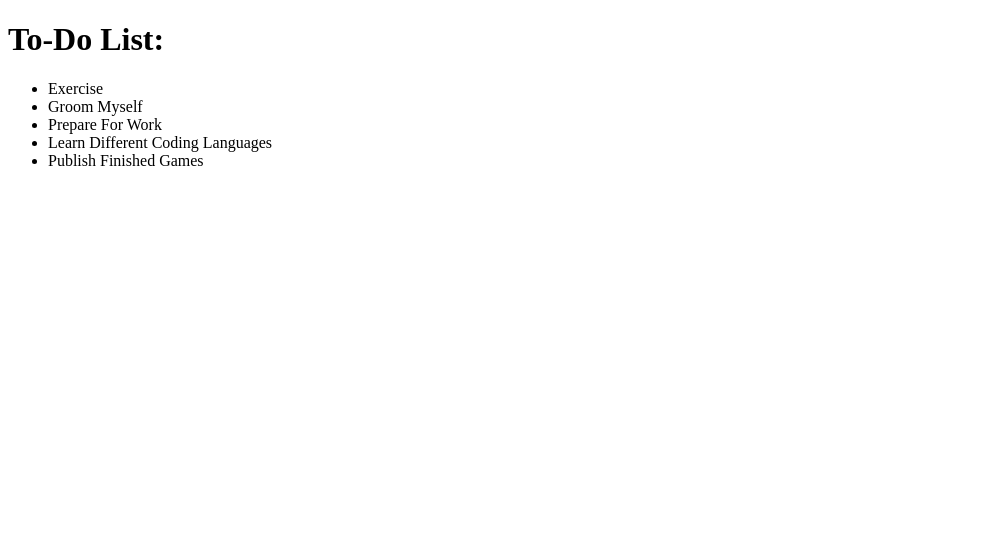
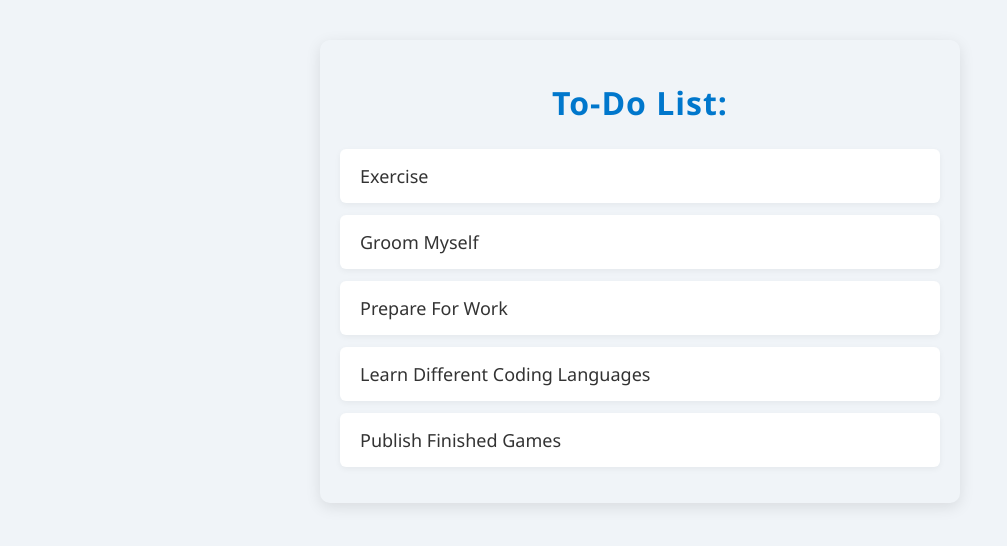
Before and after one commit to KiliniOfficial/my-website, a plain HTML site: page index.html in a window 1280 px wide. Shown: the whole page, without its empty margins (0-1007 px from the left). Drawn offline with Linux system fonts and the light colour scheme.

Commit message:
Update index.html

```diff
--- a/index.html
+++ b/index.html
@@ -2,6 +2,45 @@
 <html>
 <head>
     <title>Basic Website</title>
+    <style>
+        body {
+            font-family: 'Segoe UI', Tahoma, Geneva, Verdana, sans-serif;
+            background: #f0f4f8;
+            color: #333;
+            max-width: 600px;
+            margin: 40px auto;
+            padding: 20px;
+            border-radius: 10px;
+            box-shadow: 0 4px 15px rgba(0,0,0,0.1);
+        }
+
+        h1 {
+            color: #0077cc;
+            text-align: center;
+            margin-bottom: 25px;
+            letter-spacing: 1px;
+        }
+
+        ul {
+            list-style-type: none;
+            padding-left: 0;
+        }
+
+        li {
+            background: #fff;
+            margin-bottom: 12px;
+            padding: 15px 20px;
+            border-radius: 6px;
+            box-shadow: 0 2px 6px rgba(0,0,0,0.05);
+            font-size: 18px;
+            transition: background 0.3s ease;
+        }
+
+        li:hover {
+            background: #e6f0ff;
+            cursor: pointer;
+        }
+    </style>
 </head>
 <body>
     <h1>To-Do List:</h1>
```
